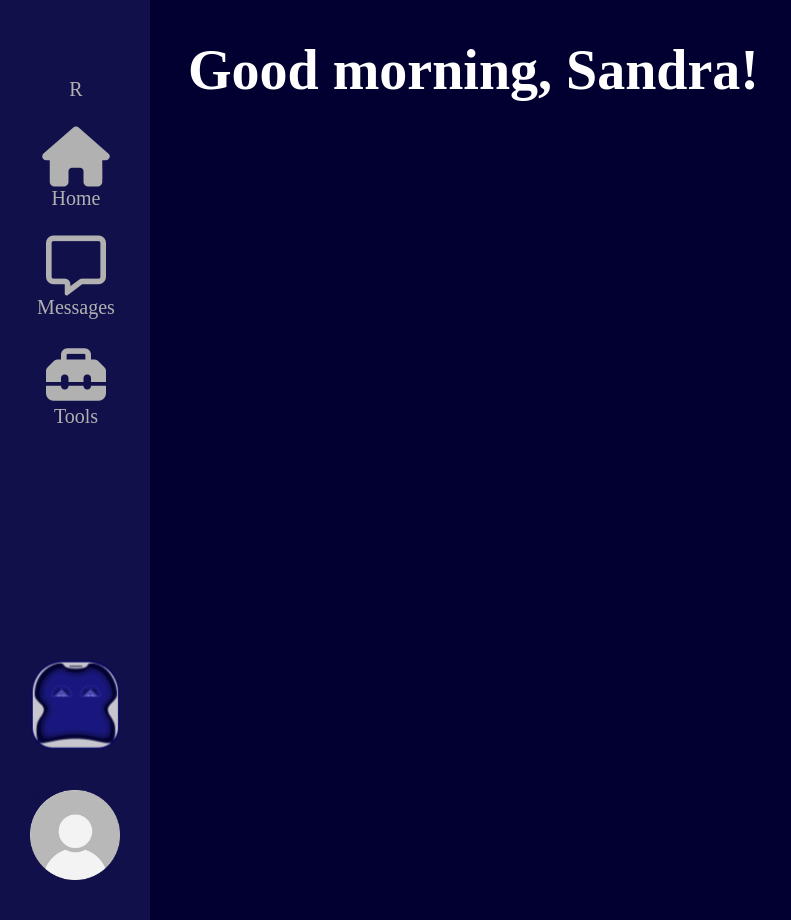
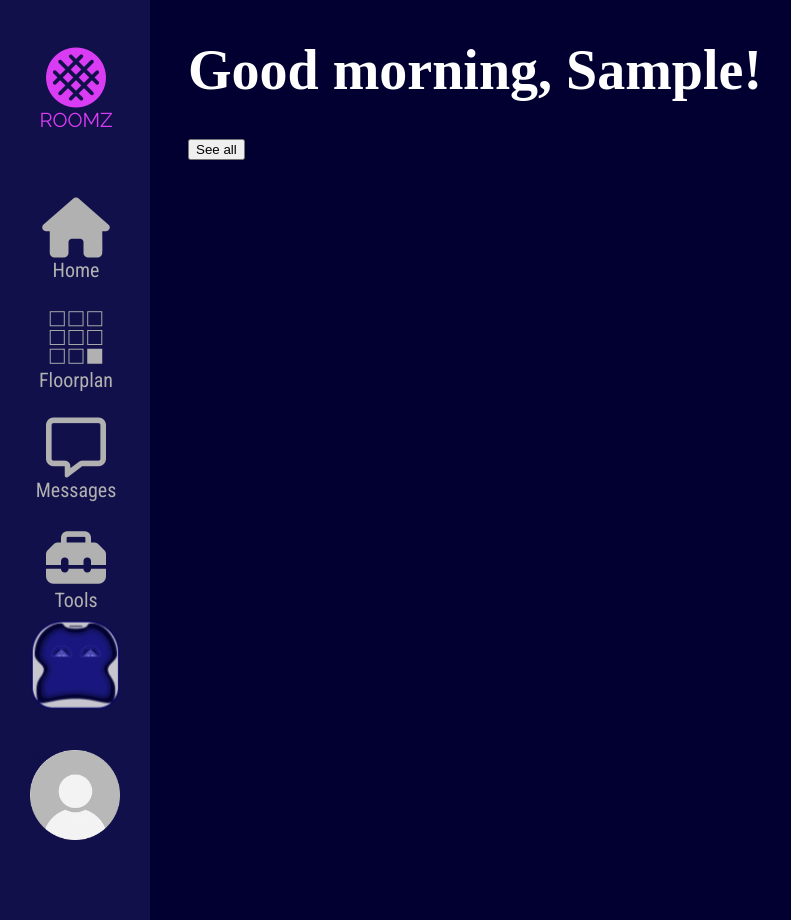
Before and after one commit to Jared-Glenn/Roomz, a Flask app: page / in a window 1280 px wide. Shown: the whole page, without its empty margins (0-791 px from the left). Run offline with Flask 3, Linux system fonts and the light colour scheme; tables that the repository leaves empty hold one stand-in row (values such as "Sample post"); some libraries are stand-ins or nearby versions.

Commit message:
add links and models

```diff
--- a/app.py
+++ b/app.py
@@ -2,22 +2,22 @@
 
 from flask import Flask, request, render_template, redirect, jsonify, session, flash
 # from flask_debugtoolbar import DebugToolbarExtension
-from flask_bcrypt import Bcrypt
-# from models import db, connect_db, User, Department
+# from flask_bcrypt import Bcrypt
+from models import db, connect_db, User, Room, User_Room
 # from forms import RegisterForm, LoginForm, FeedbackForm
 
 app = Flask(__name__)
 
-app.config['SQLALCHEMY_DATABASE_URI'] = 'postgresql:///hash-login'
+app.config['SQLALCHEMY_DATABASE_URI'] = 'postgresql:///roomz'
 app.config['SQLALCHEMY_TRACK_MODIFICATIONS'] = False
 app.config['SQLALCHEMY_ECHO'] = True
 app.config['SECRET_KEY'] = "shhhhhh"
 app.config['DEBUG_TB_INTERCEPT_REDIRECTS'] = False
 # debug = DebugToolbarExtension(app)
 
-# connect_db(app)
-# app.app_context().push()
-# db.create_all()
+connect_db(app)
+app.app_context().push()
+db.create_all()
 
 # bcrypt = Bcrypt()
 
@@ -28,4 +28,22 @@ app.config['DEBUG_TB_INTERCEPT_REDIRECTS'] = False
 def desk():
     """User desk space."""
 
-    return render_template("desk.html")
+    user = User.query.get_or_404(1)
+
+    return render_template("desk.html", user=user)
+
+@app.route('/floorplan')
+def floorplan():
+    """User floorplan."""
+
+    user = User.query.get_or_404(1)
+
+    return render_template("floorplan.html", user=user)
+
+@app.route('/roomz/<room_id>')
+def room(room_id):
+    """Room."""
+
+    room = Room.query.get_or_404(room_id)
+
+    return render_template("room.html", room=room)
--- /dev/null
+++ b/generator/rooms.csv
@@ -0,0 +1,4 @@
+name,notes
+Project Winter,This project is so important.
+Project Ghostwalker,I think we can do better here.
+Homescreen Team,Users are really satisfied with our progress here.
--- /dev/null
+++ b/generator/users.csv
@@ -0,0 +1,5 @@
+username,first_name,last_name
+listsandra,Sandra,List
+edward88,Edward,Date
+lacystace,Stacy,Whin
+Calimari,Mary,Mikal
--- a/static/styles/styles.css
+++ b/static/styles/styles.css
@@ -23,8 +23,9 @@
     left: 0;
     background-color: #11104A;
     overflow-x: hidden; /* Disable horizontal scroll */
-    padding-top: 60px; /* Place content 60px from the top */
+    padding-top: 20px; /* Place content 60px from the top */
     transition: 0.5s; /* 0.5 second transition effect to slide in the sidenav */
+    font-family: 'Roboto Condensed', sans-serif;
   }
 
   /* The navigation menu links */
@@ -57,6 +58,13 @@
     font-size: 60px;
   }
 
+  #navbar-brand {
+    margin-top: 20px;
+    margin-bottom: 50px;
+    font-family: 'Raleway', sans-serif;
+    color: #DA3CF4;
+  }
+
   .bottom-side {
     max-width: 90px;
   }
--- a/templates/base.html
+++ b/templates/base.html
@@ -5,23 +5,30 @@
   <meta charset="UTF-8">
   <title>Roomz</title>
 
+  <link rel="preconnect" href="https://fonts.googleapis.com">
+  <link rel="preconnect" href="https://fonts.gstatic.com" crossorigin>
+  <link href="https://fonts.googleapis.com/css2?family=Raleway&family=Roboto+Condensed&display=swap" rel="stylesheet">
   <link rel="stylesheet" href="/static/styles/styles.css">
 </head>
 
 <body>
     <div id="mySidenav" class="sidenav">
-        <a href="/" id="navbar-brand">
-            <!-- <img src="/static/images/warbler-logo.png" alt="logo"> -->
-            <span>R</span>
+        <a href="/" id="navbar-brand"><i class="fa-light fa-stroopwafel fa"></i>
+          <br>
+          ROOMZ
           </a>
         <a href="/"><i class="fa-solid fa-house fa"></i>
           <br>
           Home
           </a>
+        <a href="/floorplan"><i class="fa-brands fa-buromobelexperte fa"></i>
+          <br>
+          Floorplan
+          </a>
         <a href="/messages"><i class="fa-regular fa-message fa"></i>
-        <br>
-        Messages
-        </a>
+          <br>
+          Messages
+          </a>
         <a href="#"><i class="fa-solid fa-toolbox fa"></i>
           <br>
           Tools
--- a/templates/desk.html
+++ b/templates/desk.html
@@ -2,7 +2,14 @@
 
 {% block content %}
 <div id="main-body">
-<h1>Good morning, Sandra!</h1>
+<h1>Good morning, {{ user.first_name }}!</h1>
+
+<div id="tasks-area">
+    <button>See all</button>
+
+
+
+</div>
 
 </div>
 
```
Also changed, not shown: generator/users_rooms.csv (added, +7 -0 lines), models.py (+27 -18 lines), seed.py (added, +20 -0 lines), templates/floorplan.html (added, +9 -0 lines), templates/room.html (added, +9 -0 lines).
